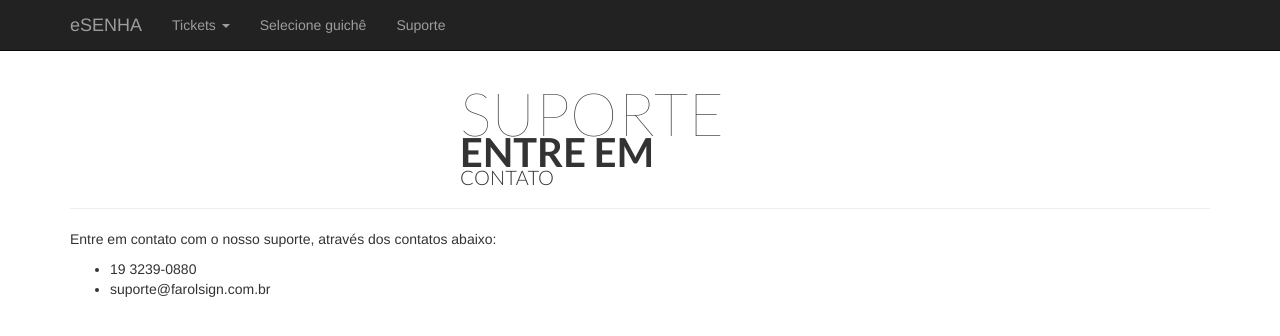
After one commit to andrearruda/eSenha, a PHP site: template app/templates/suporte.twig in a window 1280 px wide. The commit adds this page. Shown: the top 336 px of the page. Run offline with PHP 8.4, Linux system fonts and the light colour scheme; the template is opened without the code that fills it, so the values that code supplies are empty; some libraries are stand-ins or nearby versions.

Commit message:
pagina para suporte

```diff
--- a/app/routes.php
+++ b/app/routes.php
@@ -2,6 +2,7 @@
 // Routes
 
 $app->get('/', App\Action\HomeAction::class)->setName('homepage');
+$app->get('/suporte', 'App\Action\HomeAction:suporte')->setName('suporte');
 $app->group('/box/{ticket_type_id}/{box_id}', function(){
     $this->get('', 'App\Action\BoxAction:index')->setName('box.selected');
     $this->get('/previous', 'App\Action\BoxAction:previous')->setName('box.selected.previous');
--- a/app/src/Action/HomeAction.php
+++ b/app/src/Action/HomeAction.php
@@ -33,4 +33,10 @@ final class HomeAction
         $this->view->render($response, 'home.twig', $data);
         return $response;
     }
+
+    public function suporte(Request $request, Response $response, $args)
+    {
+        $this->view->render($response, 'suporte.twig');
+        return $response;
+    }
 }
--- a/app/templates/base.twig
+++ b/app/templates/base.twig
@@ -45,13 +45,14 @@
         </div>
         <div id="navbar" class="collapse navbar-collapse">
             <ul class="nav navbar-nav">
-                <li><a href="{{ path_for('homepage') }}">Selecione guichê</a></li>
                 <li class="dropdown">
                     <a href="#" class="dropdown-toggle" data-toggle="dropdown" role="button" aria-haspopup="true" aria-expanded="false">Tickets <span class="caret"></span></a>
                     <ul class="dropdown-menu">
                         <li><a href="{{ path_for('ticket.reset') }}">Reset</a></li>
                     </ul>
                 </li>
+                <li><a href="{{ path_for('homepage') }}">Selecione guichê</a></li>
+                <li><a href="{{ path_for('suporte') }}">Suporte</a></li>
             </ul>
         </div><!--/.nav-collapse -->
     </div>
--- /dev/null
+++ b/app/templates/suporte.twig
@@ -0,0 +1,32 @@
+{% extends "base.twig" %}
+{% set title = ["Suporte"]|join(' / ') %}
+{% block title %}{{ title }}{% endblock %}
+{% block head %}
+{{ parent() }}
+        <!-- CUSTOM -->
+            <link href="/css/suporte.css" rel='stylesheet' type='text/css'>
+        <!-- CUSTOM -->
+{% endblock %}
+{% block content %}
+    <div class="row header-descrpition">
+        <div class="col-md-4 col-md-offset-4">
+            <h1>SUPORTE</h1>
+            <h2>ENTRE EM</h2>
+            <h3>CONTATO</h3>
+        </div>
+    </div>
+
+    <hr />
+
+    <div class="row">
+        <div class="col-md-12">
+            <p>
+                Entre em contato com o nosso suporte, através dos contatos abaixo:
+            </p>
+            <ul>
+                <li>19 3239-0880</li>
+                <li>suporte@farolsign.com.br</li>
+            </ul>
+        </div>
+    </div>
+{% endblock %}
--- /dev/null
+++ b/public/css/suporte.css
@@ -0,0 +1,22 @@
+.header-descrpition h1{
+    margin: 0px;
+    font-family: 'Lato';
+    font-weight: 100;
+    font-size: 60px;
+}
+
+.header-descrpition h2{
+    margin: 0px;
+    font-family: 'Lato';
+    font-weight: 700;
+    font-size: 40px;
+    margin-top: -16px;
+}
+
+.header-descrpition h3{
+    margin: 0px;
+    font-family: 'Lato';
+    font-weight: 300;
+    font-size: 20px;
+    margin-top: -8px;
+}
```
